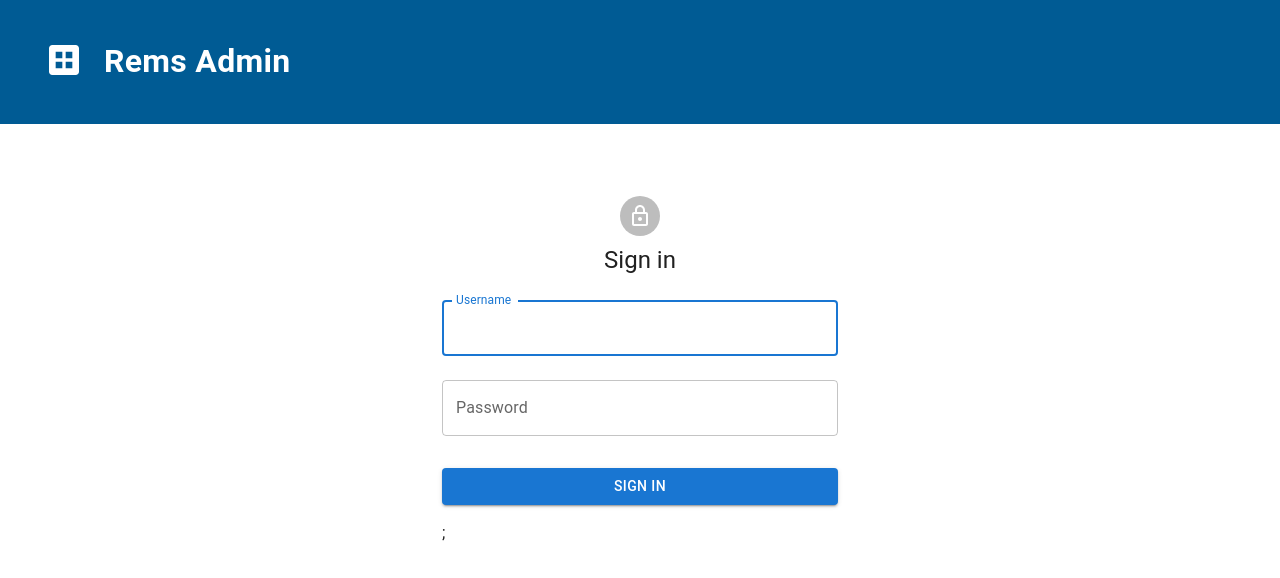
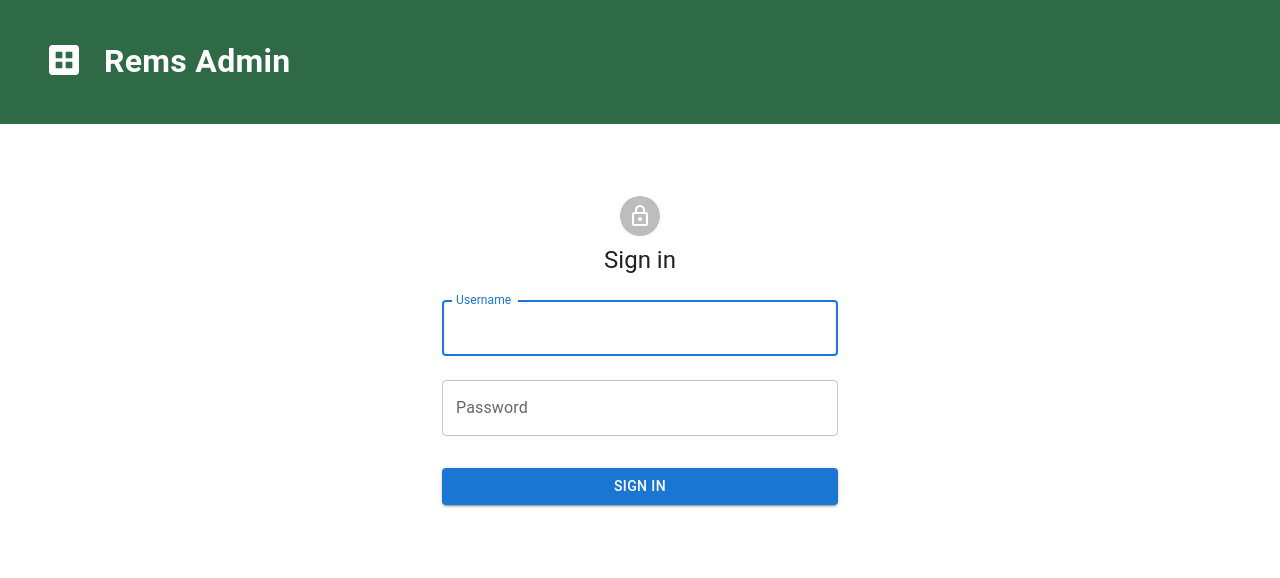
Before and after one commit to mcode/rems-admin, a React (Vite) app in the folder frontend/: page / in a window 1280 px wide. Shown: the top 578 px of the page. Built offline with nearby package versions, Linux system fonts and the light colour scheme.

Commit message:
remove extra ; and change header color

```diff
--- a/frontend/src/App.css
+++ b/frontend/src/App.css
@@ -1,6 +1,6 @@
 .App {
   text-align: center;
-  background-color: #005B94;
+  background-color: #2F6A47;
   padding: 20px;
   margin-bottom: 20px;
 }
@@ -17,7 +17,7 @@
 }
 
 .App-header {
-  background-color: #282c34;
+  background-color: #2F6A47;
   min-height: 100vh;
   display: flex;
   flex-direction: column;
--- a/frontend/src/views/Login.tsx
+++ b/frontend/src/views/Login.tsx
@@ -87,7 +87,7 @@ const Login = props => {
           <Button type="submit" fullWidth variant="contained" sx={{ mt: 3, mb: 2 }}>
             Sign In
           </Button>
-          {showMessage ? <p className="err-msg">Error signing in. Please try again.</p> : ''};
+          {showMessage ? <p className="err-msg">Error signing in. Please try again.</p> : ''}
         </Box>
       </Box>
     </Container>
```
